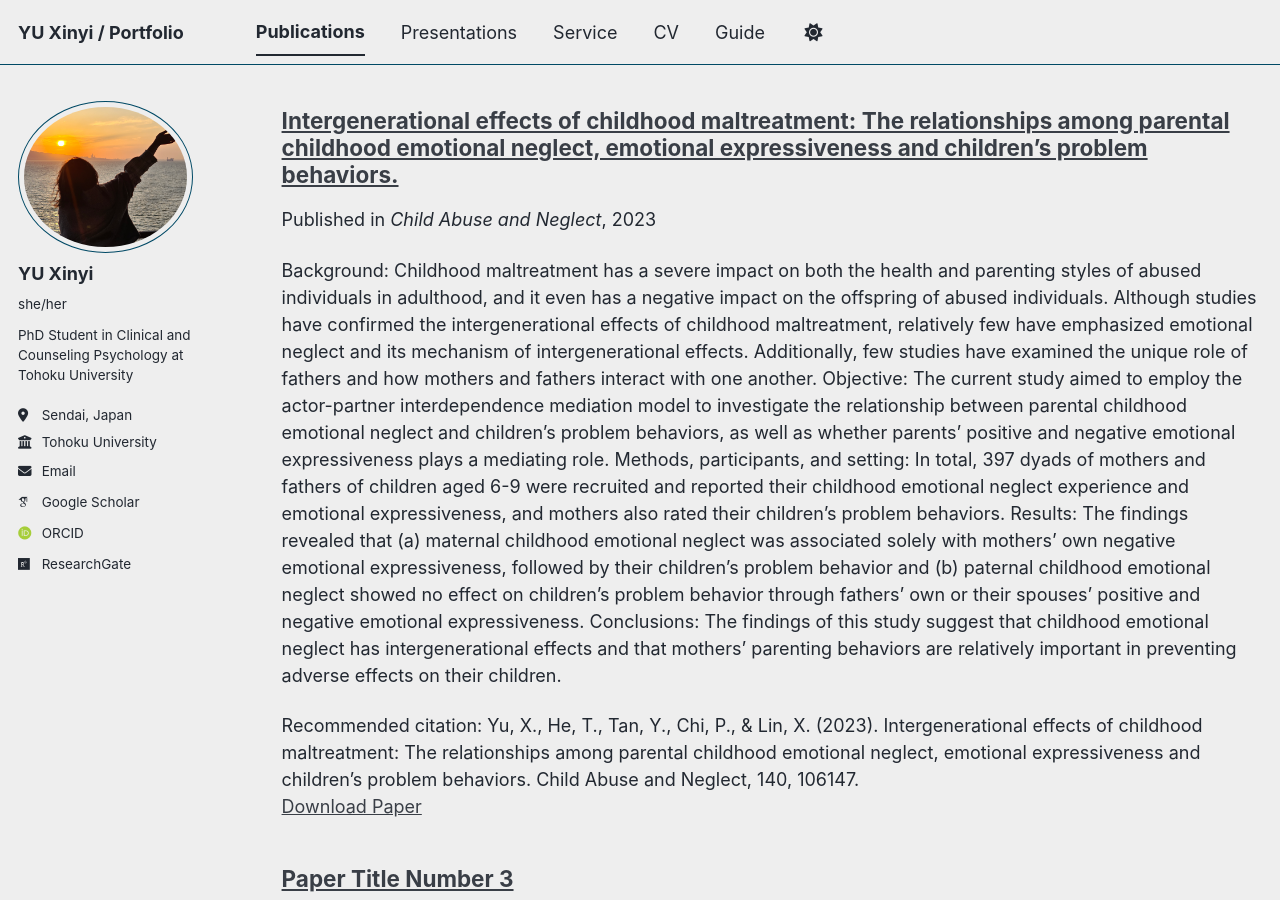
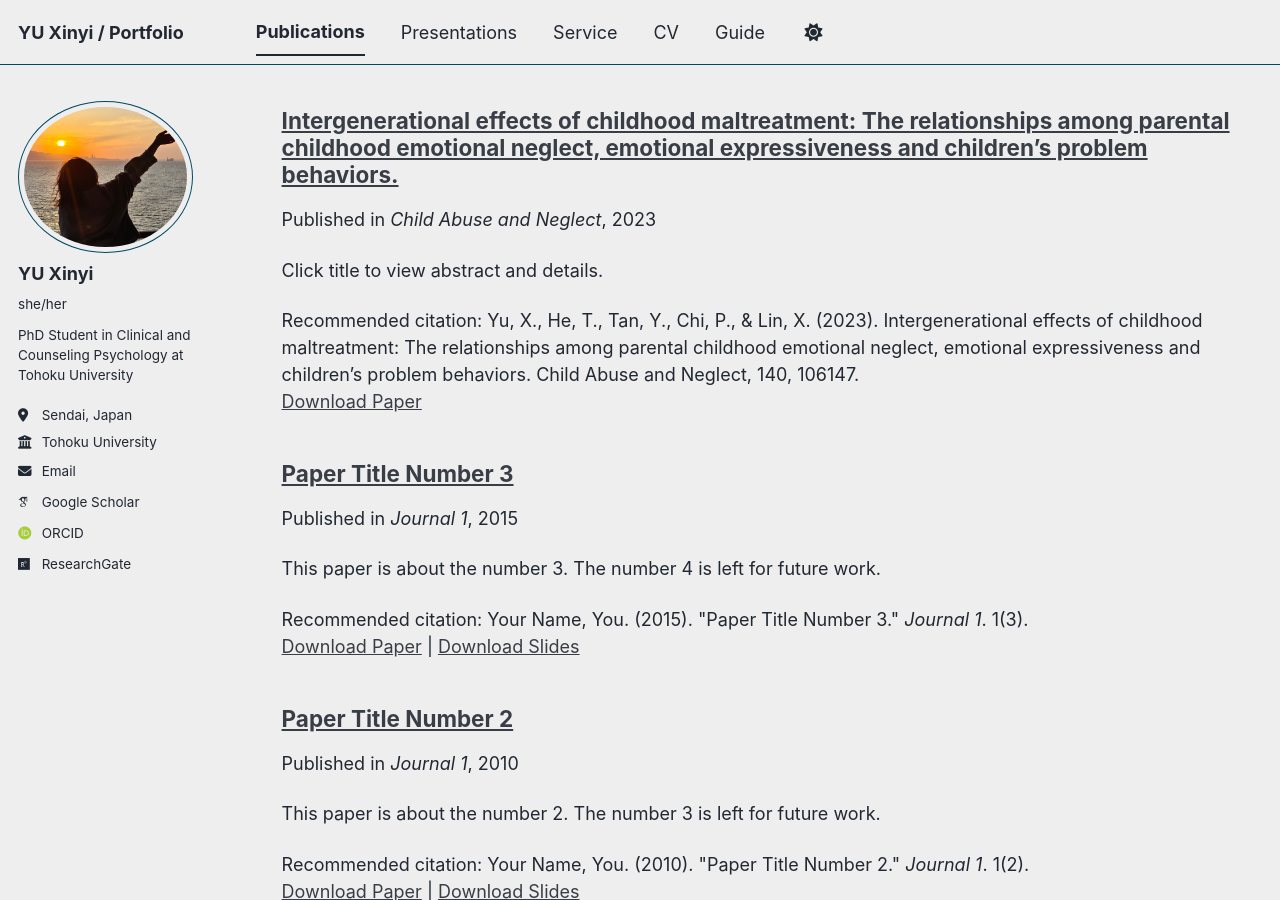
Before and after one commit to north119/north119.github.io, a Jekyll site: the page built from _pages/publications.html, in a window 1280 px wide and 900 px high, scrolled down 199 px. Built offline with Jekyll 4.4.1, drawn with Linux system fonts in a browser that asks for light colours; some web fonts are replaced; a script bundle is joined from its source files by our own code; library files that are not in the unit come from our copies.

Commit message:
Update 2023-06-01-number-1.md

```diff
--- a/_publications/2023-06-01-number-1.md
+++ b/_publications/2023-06-01-number-1.md
@@ -3,6 +3,7 @@ title: "Intergenerational effects of childhood maltreatment: The relationships a
 collection: publications
 category: manuscripts
 permalink: /publication/2023-06-number-1
+excerpt: 'Click title to view abstract and details.'
 date: 2023-06-01
 venue: 'Child Abuse and Neglect'
 paperurl: 'https://doi.org/10.1016/j.chiabu.2023.106147'
```
